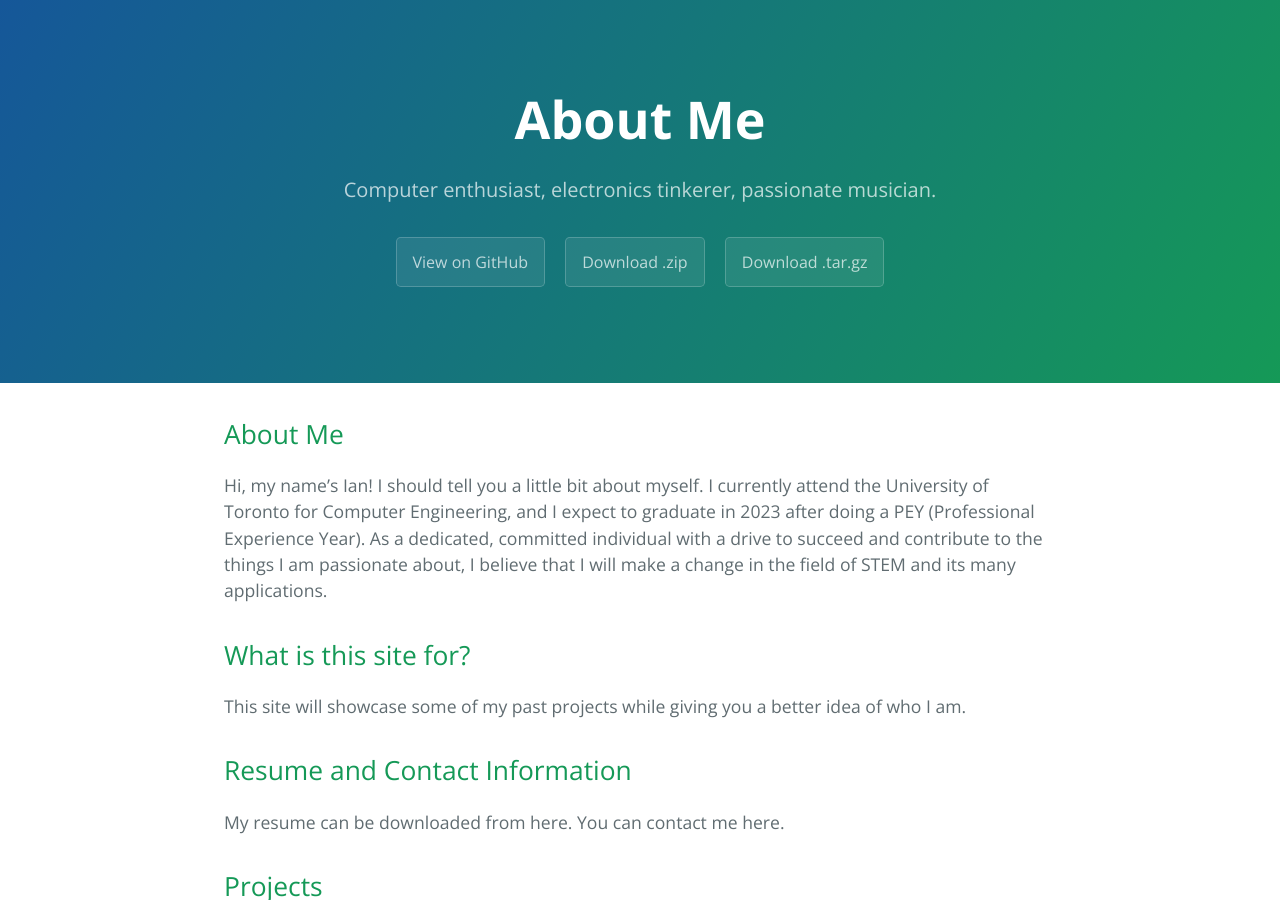
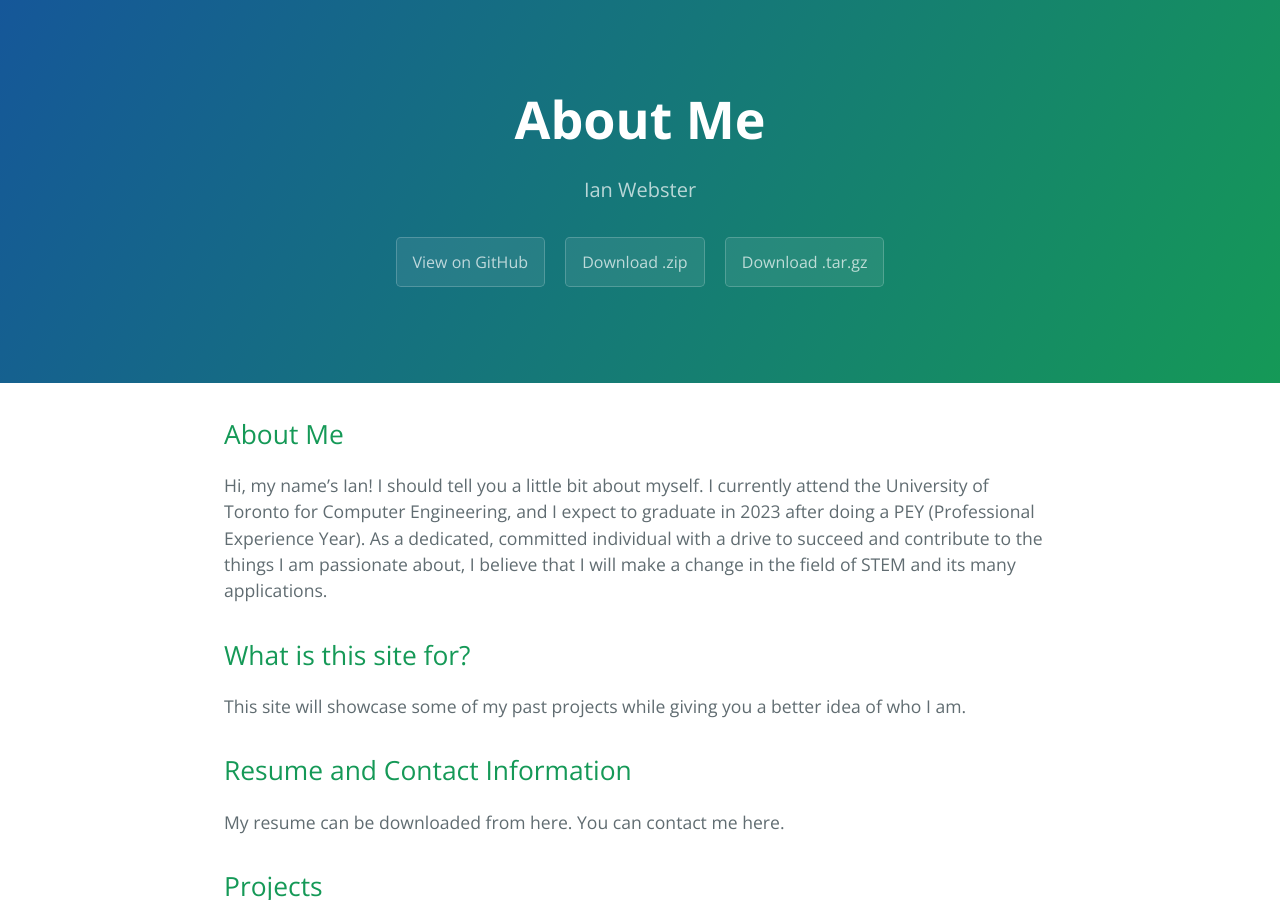
Before and after one commit to yixin0829/Cayman, a Jekyll site: the page built from index.md, in a window 1280 px wide and 900 px high. Built offline with Jekyll 4.4.1, drawn with Linux system fonts in a browser that asks for light colours; our own code applies the rules of GitHub Pages for plain Markdown files.

Commit message:
Update index.md

```diff
--- a/index.md
+++ b/index.md
@@ -1,5 +1,6 @@
 ---
 layout: default
+description: Ian Webster
 ---
 
 ## About Me
```
